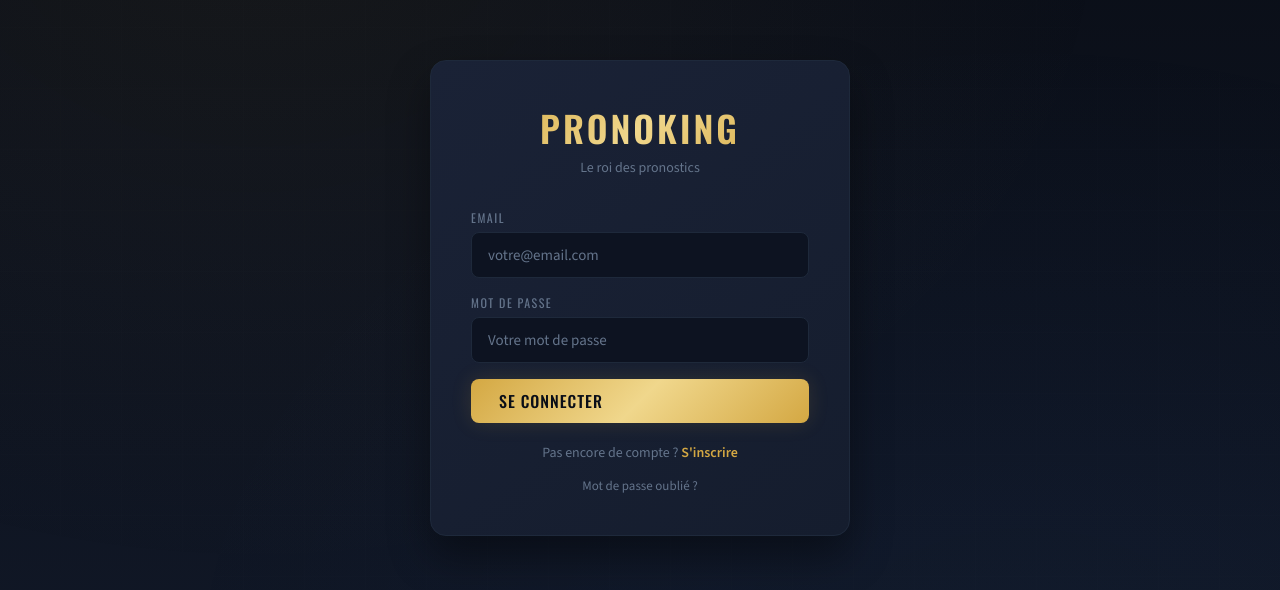
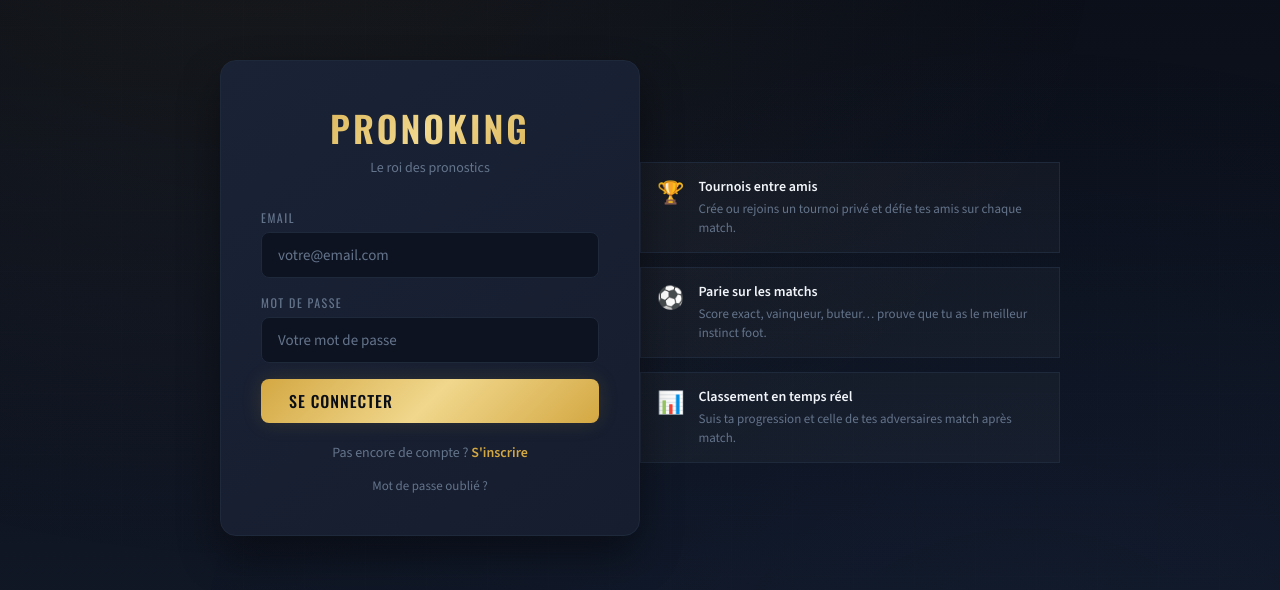
Before and after one commit to LR-Matteo/PronoKing, a React (Vite) app: page /login in a window 1280 px wide. Shown: the part 102-692 px from the top of the page. Built offline with nearby package versions, Linux system fonts and the light colour scheme; no server answers.

Commit message:
petit ajout

```diff
--- a/src/pages/LoginPage.jsx
+++ b/src/pages/LoginPage.jsx
@@ -139,6 +139,30 @@ export default function LoginPage() {
             </div>
           )}
         </div>
+
+        <div className="auth-pitch">
+          <div className="auth-pitch-item">
+            <span className="auth-pitch-icon">🏆</span>
+            <div>
+              <strong>Tournois entre amis</strong>
+              <p>Crée ou rejoins un tournoi privé et défie tes amis sur chaque match.</p>
+            </div>
+          </div>
+          <div className="auth-pitch-item">
+            <span className="auth-pitch-icon">⚽</span>
+            <div>
+              <strong>Parie sur les matchs</strong>
+              <p>Score exact, vainqueur, buteur… prouve que tu as le meilleur instinct foot.</p>
+            </div>
+          </div>
+          <div className="auth-pitch-item">
+            <span className="auth-pitch-icon">📊</span>
+            <div>
+              <strong>Classement en temps réel</strong>
+              <p>Suis ta progression et celle de tes adversaires match après match.</p>
+            </div>
+          </div>
+        </div>
       </div>
     </div>
   );
--- a/src/styles/components/auth.css
+++ b/src/styles/components/auth.css
@@ -62,6 +62,46 @@
   margin-top: 1px;
 }
 
+.auth-pitch {
+  width: 100%;
+  max-width: 420px;
+  margin-top: 28px;
+  display: flex;
+  flex-direction: column;
+  gap: 14px;
+}
+
+.auth-pitch-item {
+  display: flex;
+  align-items: flex-start;
+  gap: 14px;
+  background: rgba(255, 255, 255, 0.03);
+  border: 1px solid var(--border);
+  border-radius: var(--radius-md);
+  padding: 14px 16px;
+}
+
+.auth-pitch-icon {
+  font-size: 22px;
+  flex-shrink: 0;
+  margin-top: 1px;
+}
+
+.auth-pitch-item strong {
+  display: block;
+  font-size: 14px;
+  font-weight: 600;
+  color: var(--text-primary);
+  margin-bottom: 3px;
+}
+
+.auth-pitch-item p {
+  font-size: 13px;
+  color: var(--text-muted);
+  line-height: 1.5;
+  margin: 0;
+}
+
 /* ---- Responsive ---- */
 @media (max-width: 768px) {
   .auth-card { padding: 24px; }
```
